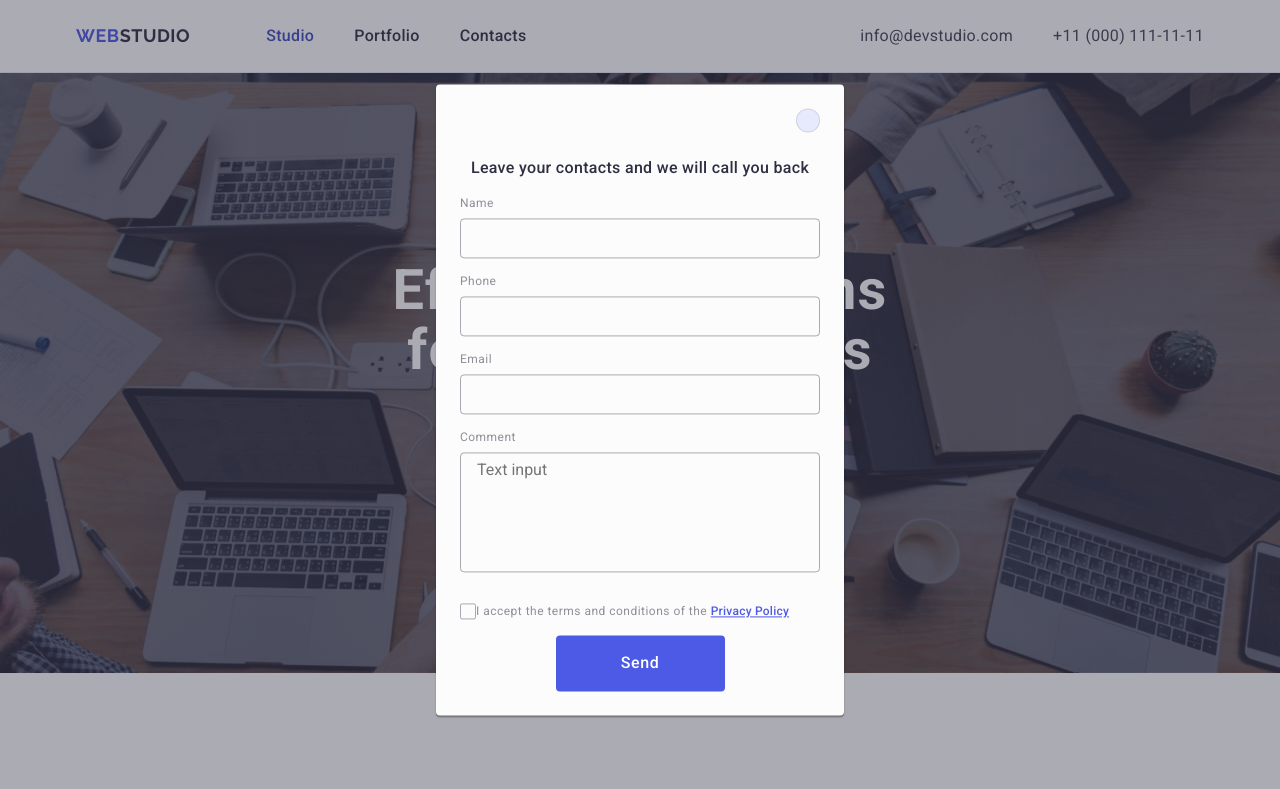
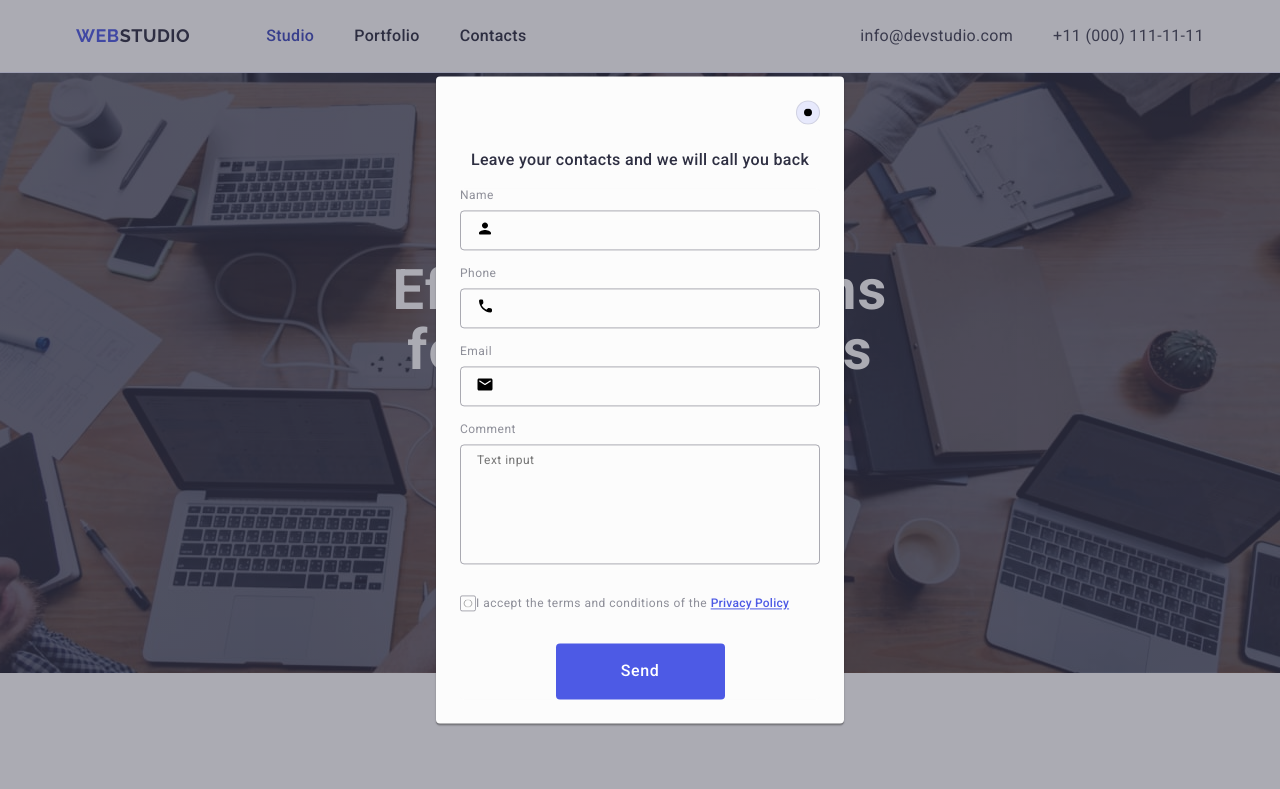
Before and after one commit to jackavryashnik/goit-markup-hw-05, a website: page index.html in a window 1280 px wide. Shown: the top 789 px of the page. Drawn offline with nearby package versions, Linux system fonts and the light colour scheme.

Commit message:
fix textarea

```diff
--- a/css/style.css
+++ b/css/style.css
@@ -704,7 +704,7 @@ textarea {
   transition: fill 250ms cubic-bezier(0.4, 0, 0.2, 1);
 }
 
-.form-input:not(.form-input[type='checkbox'], .form-input[name='comment']),
+.form-input:not(.form-input[type='checkbox'], .form-input[name='user-comment']),
 .form-btn {
   width: 100%;
   height: 40px;
@@ -713,17 +713,6 @@ textarea {
 .form-input:hover .modal-icon,
 .form-input:focus .modal-icon {
   fill: #4d5ae5;
-}
-
-.form-textarea {
-  width: 100%;
-  height: 120px;
-  color: rgba(46, 47, 66, 0.4);
-  padding: 8px 16px;
-}
-
-.form-textarea:focus {
-  border-color: #4d5ae5;
 }
 
 .footer-form .form-input[name='email'] {
@@ -807,3 +796,21 @@ textarea {
   border-radius: 4px;
   transition: background-color 250ms cubic-bezier(0.4, 0, 0.2, 1);
 }
+
+.form-textarea {
+  width: 100%;
+  height: 120px;
+  color: rgba(46, 47, 66, 0.4);
+  padding: 8px 16px;
+  font-size: 12px;
+  line-height: 1.17;
+  letter-spacing: 0.04em;
+}
+
+.form-textarea:focus {
+  border-color: #4d5ae5;
+}
+
+.privacy-container {
+  margin-bottom: 24px;
+}
--- a/index.html
+++ b/index.html
@@ -495,18 +495,18 @@
           <div class="order-form-container comment-container">
             <label class="form-label" for="user-comment">Comment</label>
             <textarea
-              name="comment"
               class="form-input form-textarea"
+              name="user-comment"
               id="user-comment"
               placeholder="Text input"
               rows="5"
             ></textarea>
           </div>
 
-          <div class="order-form-container">
+          <div class="order-form-container privacy-container">
             <input
               type="checkbox"
-              name="policy"
+              name="user-policy"
               value="true"
               id="user-privacy"
               class="form-input checkbox visually-hidden"
@@ -516,9 +516,8 @@
               ><span class="fake-checkbox"
                 ><svg class="close-icon" width="10" height="8">
                   <use href="./images/icons.svg#close-icon"></use></svg></span
-              >I accept the terms and conditions of the <a href="#" class="privacy-policy"
-                >Privacy Policy</a
-              ></label
+              >I accept the terms and conditions of the
+              <a href="#" class="privacy-policy">Privacy Policy</a></label
             >
           </div>
 
```
